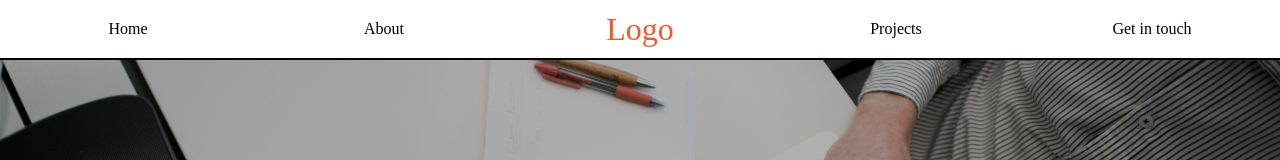
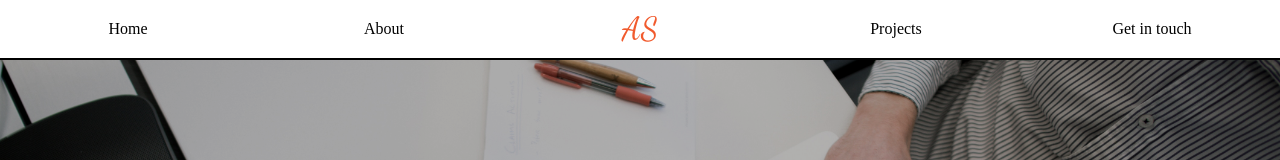
Before and after one commit to AdamSackfield/Portfolio, a React app in the folder client/: page / in a window 1280 px wide. Shown: the top 160 px of the page. Built offline with nearby package versions, Linux system fonts and the light colour scheme.

Commit message:
Added dynamic host name. Baisc logo added

```diff
--- a/client/src/components/Contact/Contact.js
+++ b/client/src/components/Contact/Contact.js
@@ -2,6 +2,14 @@ import React, { Component } from 'react';
 import classes from './Contact.scss';
 import axios from 'axios'
 import history from '../../hoc/History'
+
+let HOST = ''
+
+if(process.env.NODE_ENV === 'production') {
+	HOST = 'http://www.adamsackfield.com'
+} else {
+		HOST = 'http://localhost:3000'
+}
 
 class Contact extends Component {
 	constructor(props) {
@@ -22,14 +30,18 @@ class Contact extends Component {
 	handleSubmit(event) {
 		event.preventDefault()
 		const { name, email, message } = this.state
-		axios.post(`http://localhost:3000/mailer/email`, { name, email, message }).then(response => {
+		axios.post(`${HOST}/mailer/email`, { name, email, message }).then(response => {
 			if(response.status === 200) {
 				console.log('Message Sent')
 				history.push('/success')
 				this.state = {}
 			} else {
 					console.log('Message sending failure.')
+					history.push('/error')
 			}
+		}).catch(error => {
+				console.log('Message sending failure.', error)
+				history.push('/error')
 		})
 	}
 
--- a/client/src/components/Navigation/Navgation.js
+++ b/client/src/components/Navigation/Navgation.js
@@ -21,7 +21,7 @@ const Navigation = () => {
 					About
 				</a>
 				<a name="intro" className={classes.Logo} onClick={smoothScroll}>
-					Logo
+					AS
 				</a>
 				<a name="projects" className={classes.Link} onClick={smoothScroll}>
 					Projects
--- a/client/src/components/Navigation/Navigation.scss
+++ b/client/src/components/Navigation/Navigation.scss
@@ -1,4 +1,5 @@
 @import '../../scss/global';
+@import url('https://fonts.googleapis.com/css?family=Dancing+Script');
 
 .Navigation {
 	display: flex;
@@ -18,6 +19,7 @@
 	.Logo {
 		flex-wrap: wrap;
 		order: -2;
+		font-family: 'Dancing Script';
 		font-size: 1.6em;
 		color: $primary;
 	}
```
